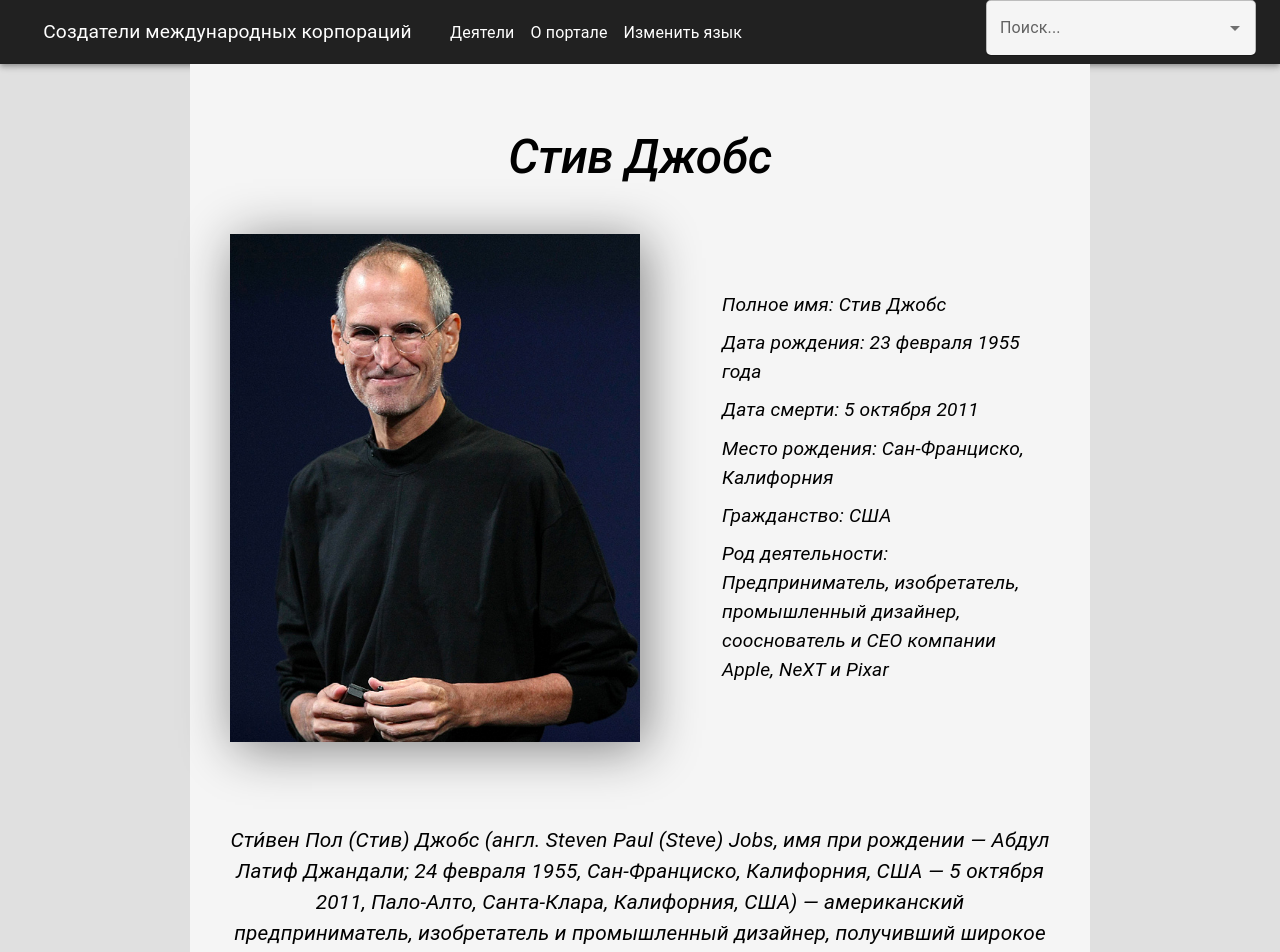
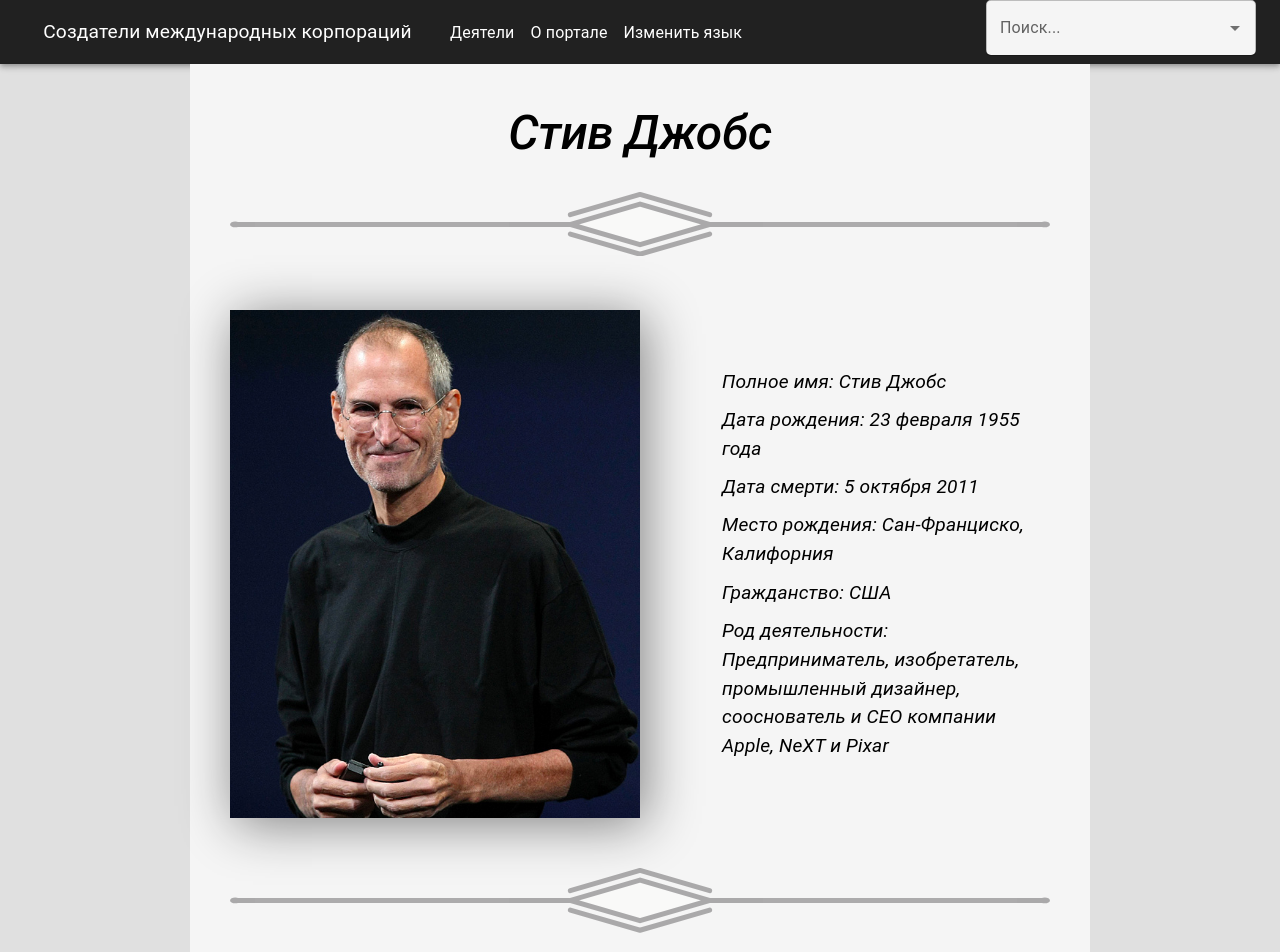
Before and after one commit to OhMyMrAIRobot/Corporation-owners, a React (Create React App) app: page /Corporation-owners/Persons/1 in a window 1280 px wide. Shown: the top 952 px of the page. Built offline with nearby package versions, Linux system fonts and the light colour scheme.

Commit message:
decorations

```diff
--- a/src/Components/About.jsx
+++ b/src/Components/About.jsx
@@ -1,6 +1,8 @@
 import { Typography, useTheme} from '@mui/material'
 import Container from '@mui/material/Container'
 import {useTranslation} from "react-i18next";
+import Delimiter from "./Delimiter";
+import React from "react";
 
 export function About() {
     const { t } = useTranslation();
@@ -27,6 +29,8 @@ export function About() {
             >
                 {t("appName")}
             </Typography>
+
+            <Delimiter marginTop = '10px' paddingBottom = '25px'/>
 
             <Typography
                 variant="h6"
--- a/src/Components/Authors.jsx
+++ b/src/Components/Authors.jsx
@@ -8,9 +8,9 @@ import {useTranslation} from "react-i18next";
 export function Authors() {
     const { t } = useTranslation();
     const authors = [
-        { path: "/Images/img_3.png", name: t('author1'), link: 'https://github.com/' },
-        { path: "/Images/img_3.png", name: t('author2'), link: 'https://github.com/' },
-        { path: "/Images/img_3.png", name: t('author3'), link: 'https://github.com/' },
+        { path: "/Images/Author1.png", name: t('author1'), link: 'https://github.com/pokroshik' },
+        { path: "/Images/img_3.png", name: t('author2'), link: 'https://github.com/OhMyMrAIRobot' },
+        { path: "/Images/img_3.png", name: t('author3'), link: 'https://github.com/MeShok724' },
     ]
 
     return (
@@ -21,7 +21,7 @@ export function Authors() {
                 color='text.primary'
                 gutterBottom
                 sx={{
-                    marginTop: '2em',
+                    marginTop: '50px',
                     fontStyle: "oblique",
                     fontWeight: "medium",
                     textAlign: "center",
--- /dev/null
+++ b/src/Components/Delimiter.jsx
@@ -0,0 +1,34 @@
+import React from 'react';
+
+const Delimiter = (props) => {
+    return (
+            <svg
+                xmlns="http://www.w3.org/2000/svg"
+                viewBox="0 0 165.02 13.03"
+                style = {{
+                    ...props
+                }}
+            >
+              <g id="Objects">
+                <g opacity=".42">
+                  <g>
+                    <line x1="1.02" y1="6.52" x2="164" y2="6.52" fill="none" stroke="#454345" stroke-linecap="round" stroke-linejoin="round"/>
+                    <g>
+                      <ellipse cx="164" cy="6.52" rx="1.02" ry=".59" fill="#454345"/>
+                      <ellipse cx="1.02" cy="6.52" rx="1.02" ry=".59" fill="#454345"/>
+                    </g>
+                  </g>
+                  <g>
+                    <g>
+                      <polyline points="96.53 8.46 82.51 12.53 68.49 8.46" fill="none" stroke="#454345" stroke-linecap="round" stroke-linejoin="round"/>
+                      <polyline points="68.49 4.57 82.51 .5 96.53 4.57" fill="none" stroke="#454345" stroke-linecap="round" stroke-linejoin="round"/>
+                    </g>
+                    <polygon points="82.51 2.45 68.49 6.52 82.51 10.59 96.53 6.52 82.51 2.45" fill="#fffffe" stroke="#454345" stroke-miterlimit="10"/>
+                  </g>
+                </g>
+              </g>
+            </svg>
+    );
+};
+
+export default Delimiter;
--- a/src/Components/PersonHeader/PersonHeader.jsx
+++ b/src/Components/PersonHeader/PersonHeader.jsx
@@ -2,13 +2,13 @@ import React from 'react';
 import {Box, Typography} from "@mui/material";
 import {t} from "i18next";
 import "./PersonHeader.css"
+import Delimiter from "../Delimiter";
 
 const PersonHeader = ({person}) => {
     return (
         <div>
             <Typography
                 mx ={{
-                    marginTop: '0.5em',
                     fontStyle: 'oblique',
                     fontWeight: '500',
                 }}
@@ -20,11 +20,10 @@ const PersonHeader = ({person}) => {
                 {person.name}
             </Typography>
 
+            <Delimiter marginTop = '30px' paddingBottom = '50px'/>
+
             <Box
                 className = "imgBox"
-                sx = {{
-                    marginTop: '3em',
-                }}
             >
                 <img
                     className = "mainImg"
@@ -115,10 +114,11 @@ const PersonHeader = ({person}) => {
                 </Box>
             </Box>
 
+            <Delimiter marginTop = '50px' paddingBottom = '50px'/>
+
             <Typography
                 sx = {{
                     fontSize: '1.3rem',
-                    marginTop: '4em',
                     fontStyle: 'italic',
                     textAlign: 'center',
                 }}
--- a/src/Components/PersonOfTheDay/PersonOfTheDay.jsx
+++ b/src/Components/PersonOfTheDay/PersonOfTheDay.jsx
@@ -19,7 +19,7 @@ const PersonOfTheDay = ({personId}) => {
             }}
             sx={{
                 transition: 'all 0.8s ease',
-                marginTop: '1em',
+                marginTop: '25px',
                 width: 'fit-content',
                 marginLeft: 'auto',
                 marginRight: 'auto',
@@ -78,7 +78,7 @@ const PersonOfTheDay = ({personId}) => {
                 color='text.primary'
                 gutterBottom
                 sx={{
-                    marginTop: '2em',
+                    marginTop: '50px',
                     fontStyle: "oblique",
                     fontWeight: "medium",
                     textAlign: "center",
--- a/src/Pages/AboutPage.jsx
+++ b/src/Pages/AboutPage.jsx
@@ -2,12 +2,14 @@ import React from 'react';
 import MainContainer from "../Components/MainContainer";
 import {About} from "../Components/About";
 import {Authors} from "../Components/Authors";
+import Delimiter from "../Components/Delimiter";
 
 const AboutPage = () => {
     return (
         <div>
             <MainContainer>
                 <About />
+                <Delimiter marginTop = '50px'/>
                 <Authors />
             </MainContainer>
         </div>
--- a/src/Pages/MainPage.jsx
+++ b/src/Pages/MainPage.jsx
@@ -3,6 +3,7 @@ import MainContainer from "../Components/MainContainer";
 import {About} from "../Components/About";
 import {Authors} from "../Components/Authors";
 import PersonOfTheDay from "../Components/PersonOfTheDay/PersonOfTheDay";
+import Delimiter from "../Components/Delimiter";
 
 let personId = -1;
 if (personId < 0){
@@ -15,7 +16,9 @@ const MainPage = () => {
         <div>
             <MainContainer>
                 <About />
+                <Delimiter marginTop = '50px'/>
                 <PersonOfTheDay personId={personId}/>
+                <Delimiter marginTop = '50px'/>
                 <Authors />
             </MainContainer>
         </div>
--- a/src/Pages/PersonPage.jsx
+++ b/src/Pages/PersonPage.jsx
@@ -8,6 +8,7 @@ import ImageCarousel from "../Components/ImageCarousel";
 import {Typography} from "@mui/material";
 import YouTube from "../Components/YouTube/YouTube";
 import GoogleMap from "../Components/GoogleMap/GoogleMap";
+import Delimiter from "../Components/Delimiter";
 
 const HeadText = ({text}) => {
     return (
@@ -20,7 +21,6 @@ const HeadText = ({text}) => {
                 fontStyle: 'oblique',
                 fontWeight: 'medium',
                 textAlign: 'center',
-                marginTop: "1.5em"
             }}
         >
             {text}
@@ -42,6 +42,8 @@ const PersonPage = () => {
                     person={persons[personId]}
                 />
 
+                <Delimiter marginTop = '50px' paddingBottom = '50px'/>
+
                 <HeadText
                     text = {t("timeline")}
                 />
@@ -49,6 +51,8 @@ const PersonPage = () => {
                 <MyTimeline
                     items={persons[personId].timelineItems}
                 />
+
+                <Delimiter marginTop = '50px' paddingBottom = '50px'/>
 
                 <HeadText
                     text = {t("photos")}
@@ -58,6 +62,8 @@ const PersonPage = () => {
                     items = {persons[personId].images}
                 />
 
+                <Delimiter marginTop = '50px' paddingBottom = '50px'/>
+
                 <HeadText
                     text = {t("YoutubeHeader")}
                 />
@@ -65,6 +71,8 @@ const PersonPage = () => {
                 <YouTube
                     link = {persons[personId].youtube}
                 />
+
+                <Delimiter marginTop = '50px' paddingBottom = '50px'/>
 
                 <HeadText
                     text = {t("MapHeader")}
```
Also changed, not shown: public/Images/Author1.png (added).
